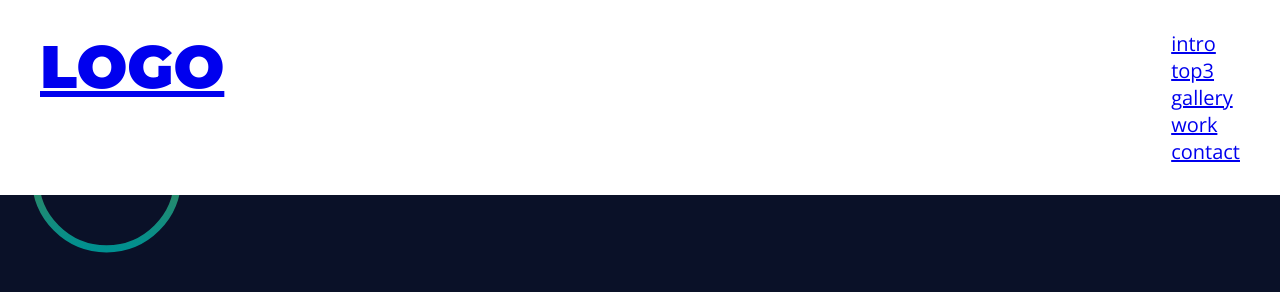
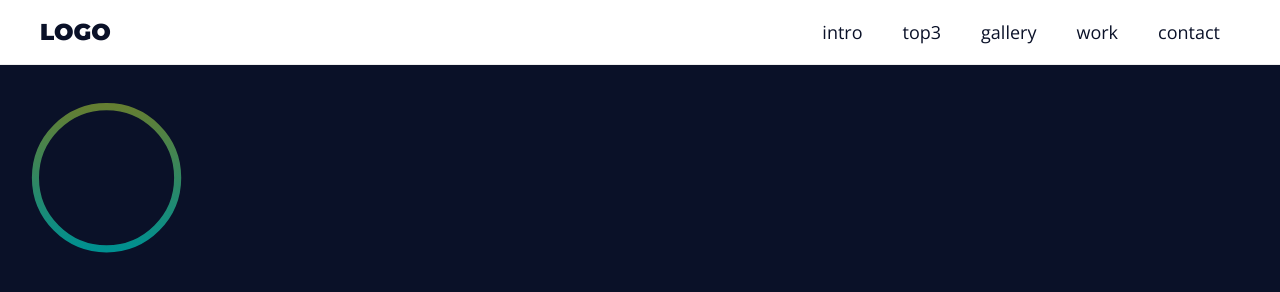
Before and after one commit to igor02b1/landing-page-2, a plain HTML site: page index.html in a window 1280 px wide. Shown: the top 292 px of the page. Drawn offline with nearby package versions, Linux system fonts and the light colour scheme.

Commit message:
nav-bar finish

```diff
--- a/assets/css/style.css
+++ b/assets/css/style.css
@@ -1,6 +1,7 @@
 :root{
     --primary-color: #0A1128;
     --white-color: #fff;
+    --white-gray-color: #EEEEEE;
     --gap: 3rem
 }
 
@@ -49,6 +50,10 @@ h5 {
     text-transform: uppercase;
 }
 
+a {
+    text-decoration: none;
+}
+
 .main-bg{
     background-image: url('../img/main-bg.svg');
     background-size: cover;
@@ -75,9 +80,34 @@ h5 {
     left: 0;
     right: 0;
     width: 100%;
+    border-bottom: 1px solid var(--white-gray-color);
 }
 
 .menu-content{
     display: flex;
     justify-content: space-between;
+    align-items: center;
+    padding-top: 0;
+    padding-bottom: 0;
 }
+
+.menu h1 {
+    font-size: 2.3rem;
+    color: var(--primary-color) ;
+}
+
+.menu h1 a{
+    color: inherit; /* vai herdar a cor do container pai */
+}
+
+.menu ul {
+    list-style: none;
+    display: flex;
+}
+
+.menu ul li a{
+    display: block;
+    padding: 2rem;
+    font-size: 1.8rem;
+    color: var(--primary-color);
+}
```
Also changed, not shown: index.html (+2 -1 lines).
